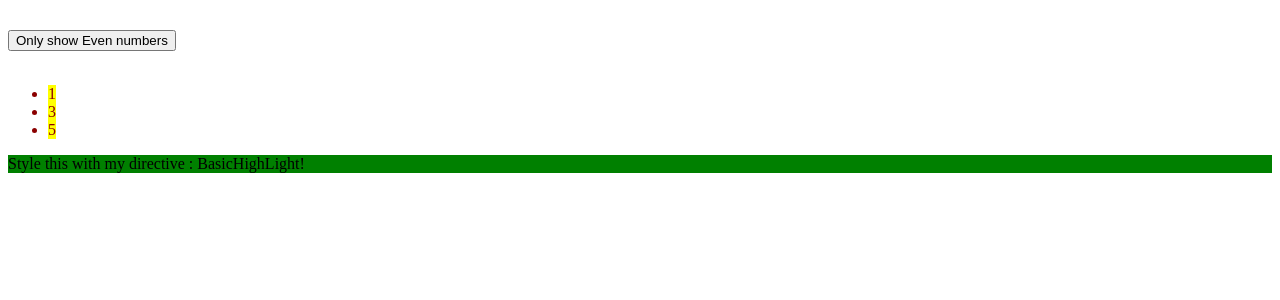
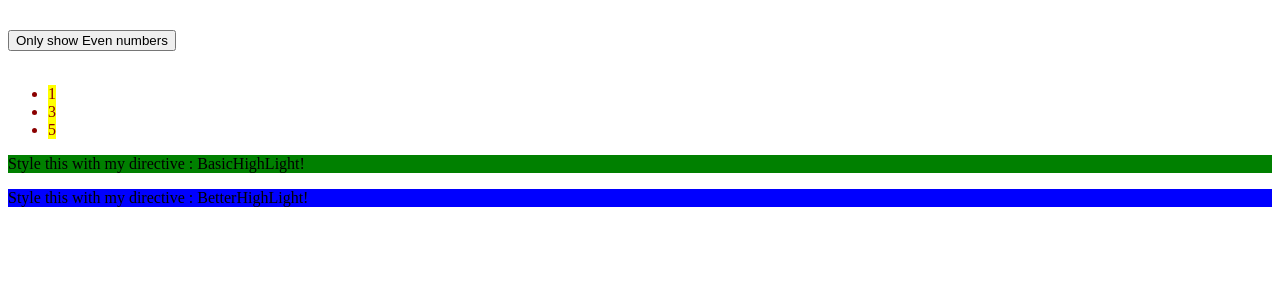
Before and after one commit to ArielPrez/directives-start, an Angular app: page / in a window 1280 px wide. Shown: the top 300 px of the page. Built offline with nearby package versions, Linux system fonts and the light colour scheme.

Commit message:
Better Attribute directive example, with Render2

```diff
--- a/src/app/app.component.html
+++ b/src/app/app.component.html
@@ -34,6 +34,9 @@
       <p appBasicHighLight>
         Style this with my directive : BasicHighLight!
       </p>
+      <p appBetterHighlight>
+        Style this with my directive : BetterHighLight!
+      </p>
       <!-- <ng-template [ngIf]="!onlyOdd">
         <p>Only Even</p>
       </ng-template> -->
--- a/src/app/app.module.ts
+++ b/src/app/app.module.ts
@@ -4,11 +4,13 @@ import { NgModule } from '@angular/core';
 import { AppComponent } from './app.component';
 import { FormsModule } from '@angular/forms';
 import { BasicHighLightDirective } from './basic-highlight/basic-highlight.directive';
+import { BetterHighlightDirective } from './better-highlight/better-highlight.directive';
 
 @NgModule({
   declarations: [
     AppComponent,
-    BasicHighLightDirective
+    BasicHighLightDirective,
+    BetterHighlightDirective
   ],
   imports: [
     BrowserModule,
--- /dev/null
+++ b/src/app/better-highlight/better-highlight.directive.ts
@@ -0,0 +1,16 @@
+import { Directive, OnInit, Renderer2, ElementRef } from '@angular/core';
+
+@Directive({
+  selector: '[appBetterHighlight]'
+})
+export class BetterHighlightDirective implements OnInit {
+
+  constructor(private elRef: ElementRef, private render: Renderer2) { }
+
+  ngOnInit(): void {
+    // Called after the constructor,
+    // initializing input properties, and the first call to ngOnChanges.
+    this.render.setStyle(this.elRef.nativeElement, 'background-color', 'blue');
+  }
+
+}
```
